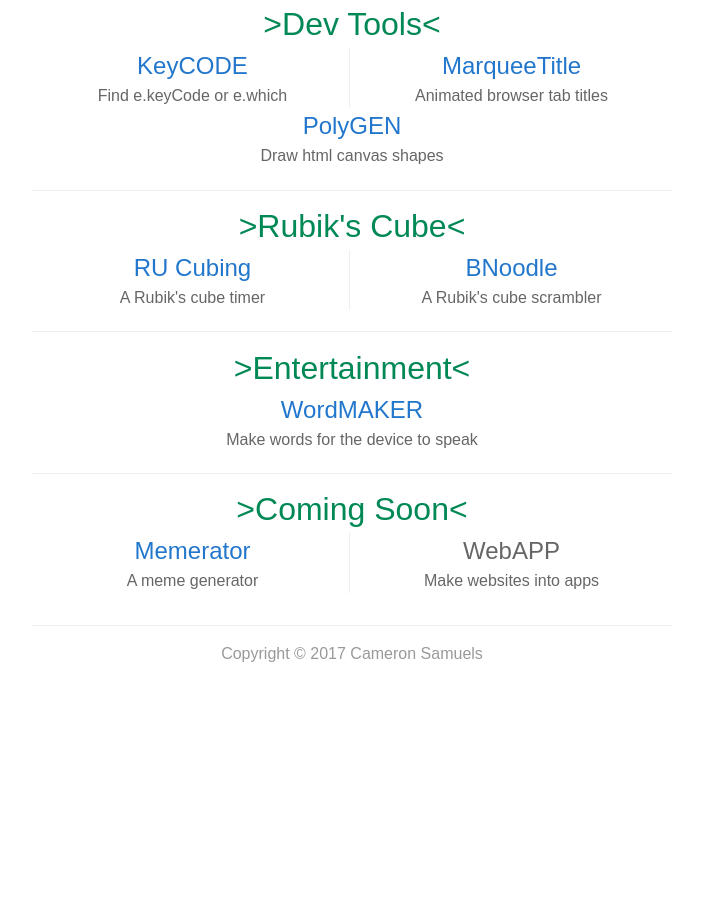
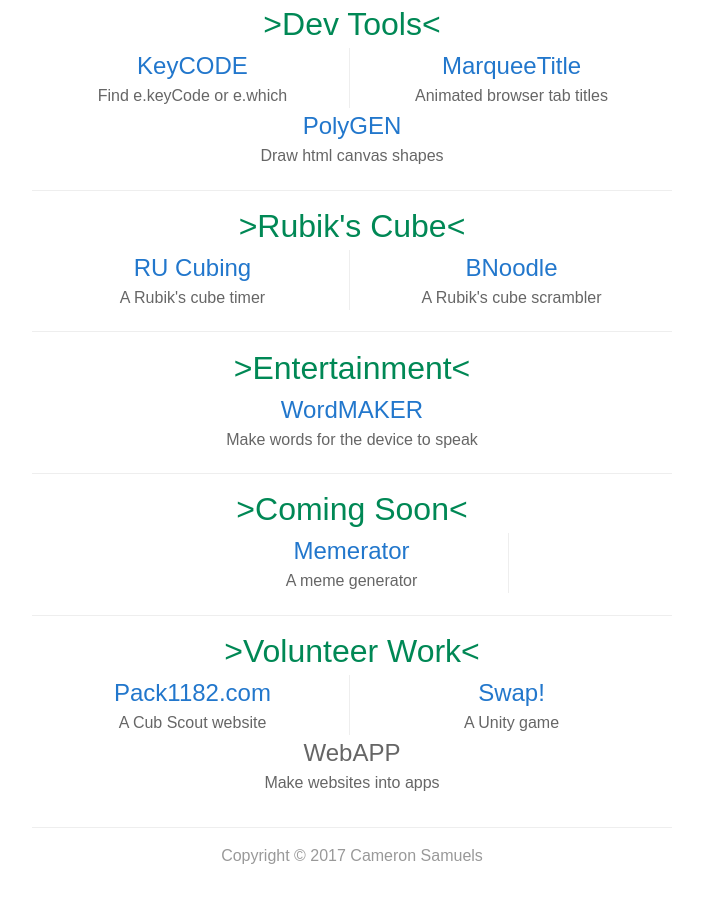
Before and after one commit to cameronsamuels/cameronsamuels.github.io, a Jekyll site: the page built from index.html, in a window 1280 px wide and 900 px high, scrolled down 972 px. Shown: the whole window, without its empty margins (288-991 px from the left). Built offline with Jekyll 4.4.1, drawn with Linux system fonts in a browser that asks for light colours; before the commit the page ends 1670 px from its top, so only the background shows below that.

Commit message:
Added Swap! and Pack1182.com to the new volunteer work category

```diff
--- a/index.html
+++ b/index.html
@@ -39,6 +39,9 @@ layout: compress
 		<p>Make words for the device to speak</p>
 		<h1>Coming Soon</h1>
 		<div><h2><a href=memerator>Memerator</a></h2><p>A meme generator</p></div>
+		<h1>Volunteer Work</h1>
+		<div><h2><a href="http://pack1182.com">Pack1182.com</a></h2><p>A Cub Scout website</p></div>
+		<div><h2><a href="http://www.ebaad.ml/swap">Swap!</a></h2><p>A Unity game</p></div>
 		<div><h2>WebAPP</h2><p>Make websites into apps</p></div>
 		<footer>Copyright &copy; 2017 Cameron Samuels</footer>
 	</main>
```
